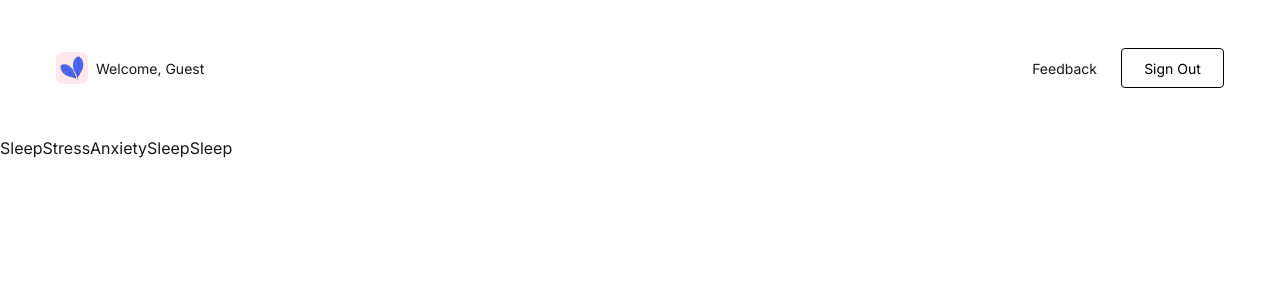
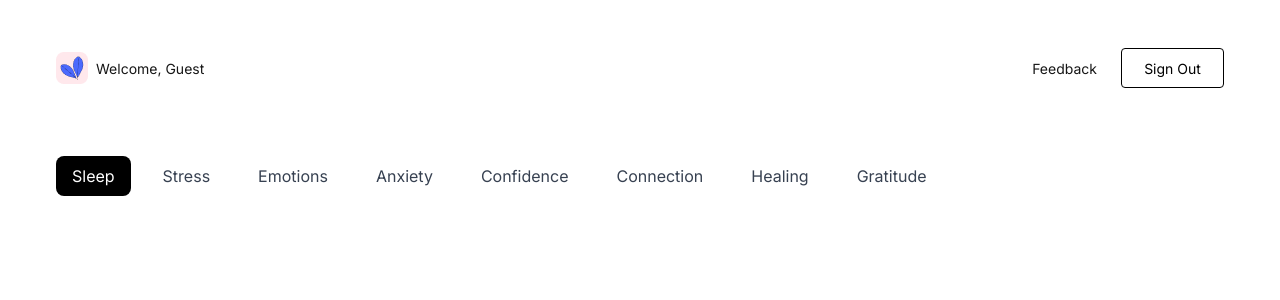
Before and after one commit to tobilobasalawu/minfulMoments, a Next.js app: page /moments in a window 1280 px wide. Shown: the top 300 px of the page. Built offline with nearby package versions, Linux system fonts and the light colour scheme; no server answers.

Commit message:
created a selection nav bar for the mindul moments page

```diff
--- a/src/app/components/selection.js
+++ b/src/app/components/selection.js
@@ -1,41 +1,64 @@
+import React, { useState } from 'react';
+
 const Selection = () => {
-  return (
-    <div>
-      <nav className="navbar">
-        <button className="nav-button active">Sleep</button>
-        <button className="nav-button">Stress</button>
-        <button className="nav-button">Anxiety</button>
-        <button className="nav-button">Sleep</button>
-        <button className="nav-button">Sleep</button>
-      </nav>
-    </div>
-  );
+    const [activeButton, setActiveButton] = useState('Sleep');
+
+    const handleButtonClick = (buttonName) => {
+        setActiveButton(buttonName);
+    };
+
+    return (
+      <div className="flex space-x-4 pl-14 rounded-lg items-center justify-between">
+        <button
+          className={`px-4 py-2 ${activeButton === 'Sleep' ? 'bg-black text-white' : 'text-gray-700'} rounded-lg`}
+          onClick={() => handleButtonClick('Sleep')}
+        >
+          Sleep
+        </button>
+        <button
+          className={`px-4 py-2 ${activeButton === 'Stress' ? 'bg-black text-white' : 'text-gray-700'} rounded-lg`}
+          onClick={() => handleButtonClick('Stress')}
+        >
+          Stress
+        </button>
+        <button
+          className={`px-4 py-2 ${activeButton === 'Emotions' ? 'bg-black text-white' : 'text-gray-700'} rounded-lg`}
+          onClick={() => handleButtonClick('Emotions')}
+        >
+          Emotions
+        </button>
+        <button
+          className={`px-4 py-2 ${activeButton === 'Anxiety' ? 'bg-black text-white' : 'text-gray-700'} rounded-lg`}
+          onClick={() => handleButtonClick('Anxiety')}
+        >
+          Anxiety
+        </button>
+        <button
+          className={`px-4 py-2 ${activeButton === 'Confidence' ? 'bg-black text-white' : 'text-gray-700'} rounded-lg`}
+          onClick={() => handleButtonClick('Confidence')}
+        >
+          Confidence
+        </button>
+        <button
+          className={`px-4 py-2 ${activeButton === 'Connection' ? 'bg-black text-white' : 'text-gray-700'} rounded-lg`}
+          onClick={() => handleButtonClick('Connection')}
+        >
+          Connection
+        </button>
+        <button
+          className={`px-4 py-2 ${activeButton === 'Healing' ? 'bg-black text-white' : 'text-gray-700'} rounded-lg`}
+          onClick={() => handleButtonClick('Healing')}
+        >
+          Healing
+        </button>
+        <button
+          className={`px-4 py-2 ${activeButton === 'Gratitude' ? 'bg-black text-white' : 'text-gray-700'} rounded-lg`}
+          onClick={() => handleButtonClick('Gratitude')}
+        >
+          Gratitude
+        </button>
+      </div>
+    )
 }
 
-// Add CSS styles for the navbar
-const styles = `
-.navbar {
-  display: flex;
-  background-color: #f0f0f0;
-  padding: 10px;
-}
-
-.nav-button {
-  background: none;
-  border: none;
-  padding: 10px 20px;
-  cursor: pointer;
-  font-size: 16px;
-}
-
-.nav-button:hover {
-  background-color: #e0e0e0;
-}
-
-.nav-button.active {
-  background-color: #333;
-  color: white;
-}
-`;
-
 export default Selection;
--- a/src/app/moments/page.js
+++ b/src/app/moments/page.js
@@ -11,8 +11,14 @@ export default function momentsPage(){
 
   return (
     <div>
-      <Header signInText="Sign Out" SignInButtonComponent={SignOutButton} headerText={user ? `Hi, ${user.fullName}` : "Welcome, Guest"} imageSrc={user && user.profileImage ? user.profileImage : "/userImage.png"}/>
-      <div className="flex ">
+      <Header
+        className="fixed top-0 left-0 w-full z-10"
+        signInText="Sign Out"
+        SignInButtonComponent={SignOutButton}
+        headerText={user ? `Hi, ${user.fullName}` : "Welcome, Guest"}
+        imageSrc={user && user.profileImage ? user.profileImage : "/userImage.png"}
+      />
+      <div className="flex pt-5 overflow-x-auto">
         <Selection />
       </div>
     </div>
```
